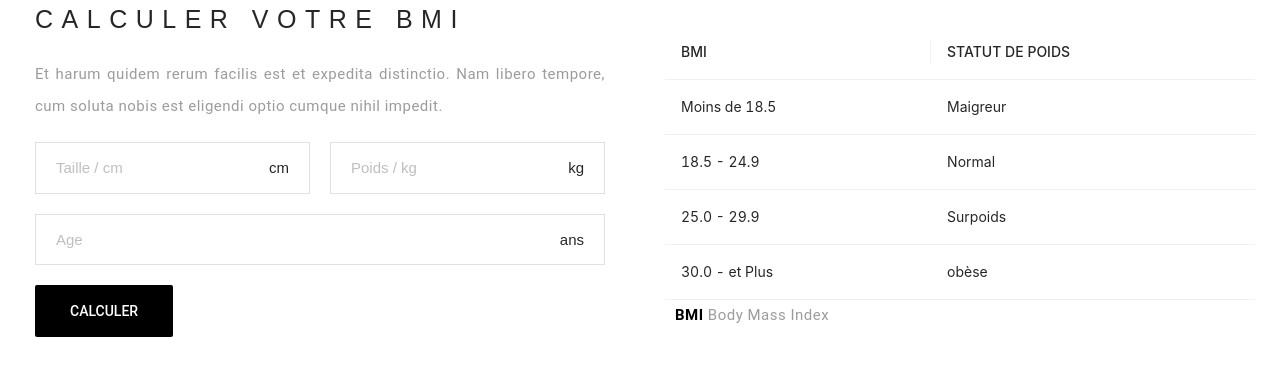
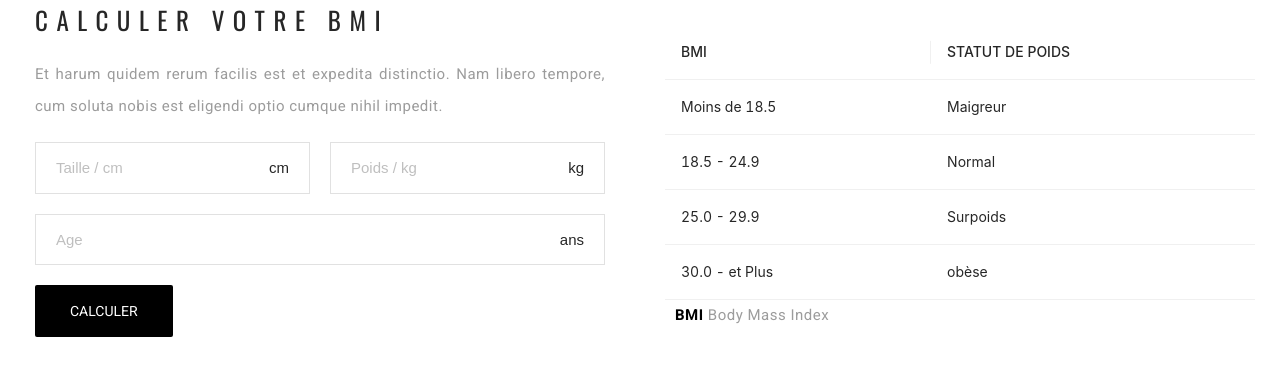
Before and after one commit to moussaab-moulim/uchiwa-bmi-calculator-widget, a React (Create React App) app: page / in a window 1280 px wide. Shown: the top 376 px of the page. Built offline with nearby package versions, Linux system fonts and the light colour scheme.

Commit message:
adding font

```diff
--- a/src/index.css
+++ b/src/index.css
@@ -1,3 +1,4 @@
+@import url('https://fonts.googleapis.com/css2?family=Oswald:wght@400;700&family=Roboto:wght@400;700&display=swap');
 body {
   margin: 0;
   font-family: -apple-system, BlinkMacSystemFont, 'Segoe UI', 'Roboto', 'Oxygen',
```
